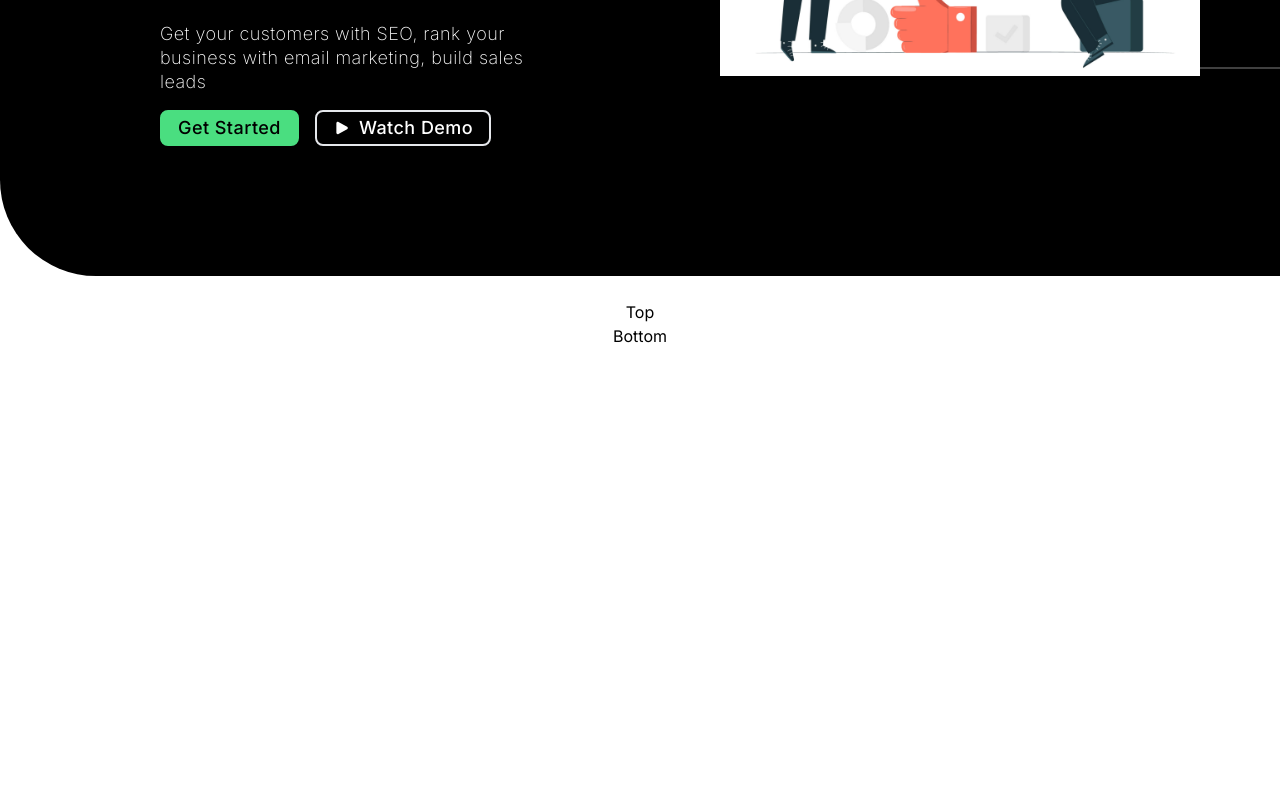
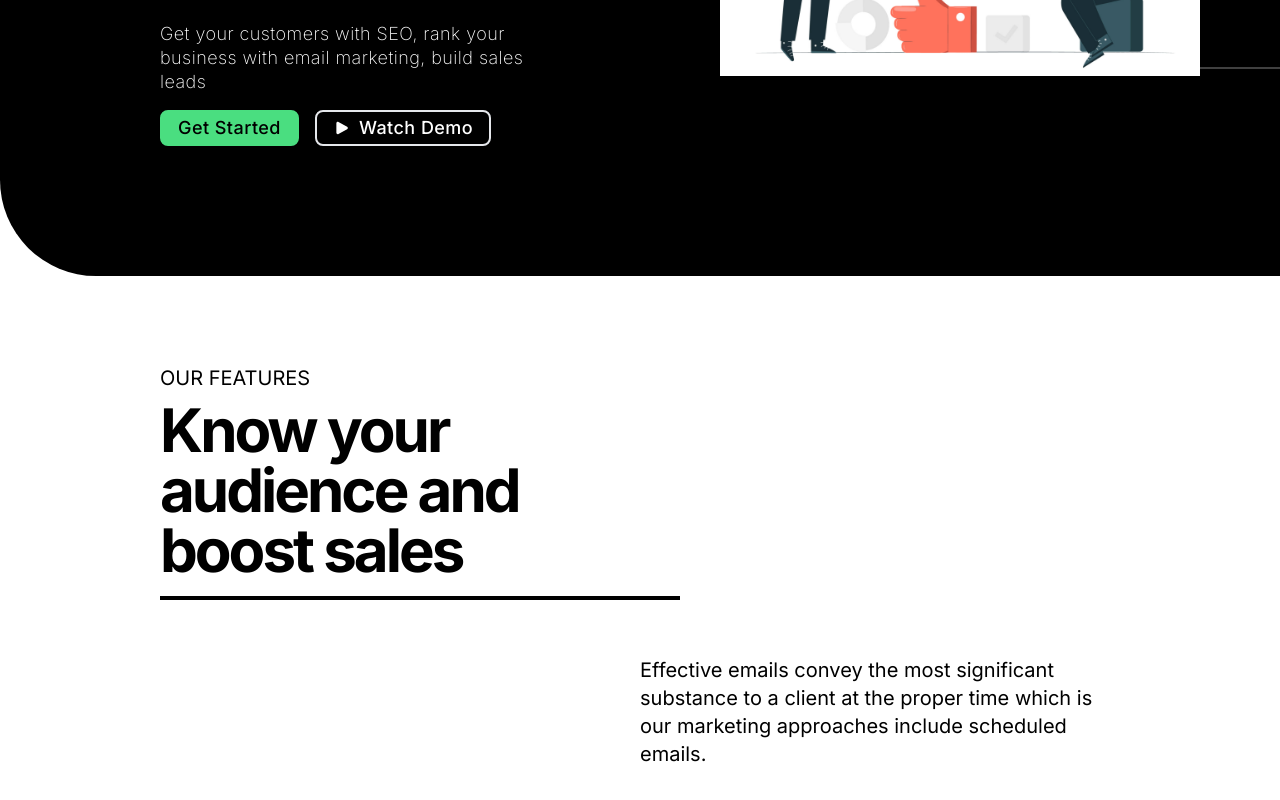
Before and after one commit to KillerMax4299/MARKALL, a Next.js app: page / in a window 1280 px wide. Shown: the part 444-1244 px from the top of the page. Before the commit the page ends 1120 px from the top, so only its background shows below. Built offline with nearby package versions, Linux system fonts and the light colour scheme.

Commit message:
Heading component and Top component added

```diff
--- /dev/null
+++ b/app/components/Heading.jsx
@@ -0,0 +1,13 @@
+"use client";
+
+const Heading = ({ Main_text, Description }) => {
+  return (
+    <div
+      className="w-1/2 pb-4 border-0 border-b-4 border-black">
+      <h3 className="uppercase text-xl my-2">{Main_text}</h3>
+      <h1 className="text-6xl font-bold tracking-tighter ">{Description}</h1>
+    </div>
+  );
+};
+
+export default Heading;
--- a/app/components/main/Navbar.jsx
+++ b/app/components/main/Navbar.jsx
@@ -13,7 +13,7 @@ const Navbar = () => {
           <Elements text="about us" />
         </div>
         <div className="w-1/5 flex justify-end items-center px-4">
-          <button className="h-fit font-semibold text-md py-[2px] transition-all duration-200 active:scale-95 hover:text-green-300 hover:bg-black capitalize rounded-md text-black border-2 border-green-400 bg-green-400 w-fit px-6">
+          <button className="h-fit font-semibold text-md py-[2px] transition-all duration-200 active:scale-95 hover:text-green-300 hover:bg-transparent capitalize rounded-md text-black border-2 border-green-400 bg-green-400 w-fit px-6">
             get started
           </button>
         </div>
--- a/app/components/section/Bottom.jsx
+++ b/app/components/section/Bottom.jsx
@@ -3,9 +3,7 @@ import { useState, useEffect} from 'react'
 
 const Bottom = () => {
   return (
-    <div>
-      Bottom
-    </div>
+    <div className="h-64 w-full"></div>
   )
 }
 
--- a/app/components/section/Section.jsx
+++ b/app/components/section/Section.jsx
@@ -5,7 +5,7 @@ import Bottom from "./Bottom"
 const Section = () => {
   return (
     <>
-      <div className="p-6 flex flex-col items-center h-[25rem]">
+      <div className="p-20 flex flex-col w-screen space-y-1 items-center h-screen">
         <Top />
         <Bottom/>
       </div>
--- a/app/components/section/Top.jsx
+++ b/app/components/section/Top.jsx
@@ -1,12 +1,23 @@
-'use client'
-import { useState, useEffect} from 'react'
+"use client";
+import Heading from "../Heading";
+import { useState, useEffect } from "react";
 
 const Top = () => {
   return (
-    <div>
-      Top
+    <div className="pb-20 pl-20 w-full flex flex-col space-y-14">
+      <Heading
+        Main_text="our features"
+        Description="Know your audience and boost sales"
+      />
+      <div className="text-xl flex justify-end pr-20">
+        <h4 className="w-1/2">
+          Effective emails convey the most significant substance to a client at
+          the proper time which is our marketing approaches include scheduled
+          emails.
+        </h4>
+      </div>
     </div>
-  )
-}
+  );
+};
 
-export default Top
+export default Top;
```
